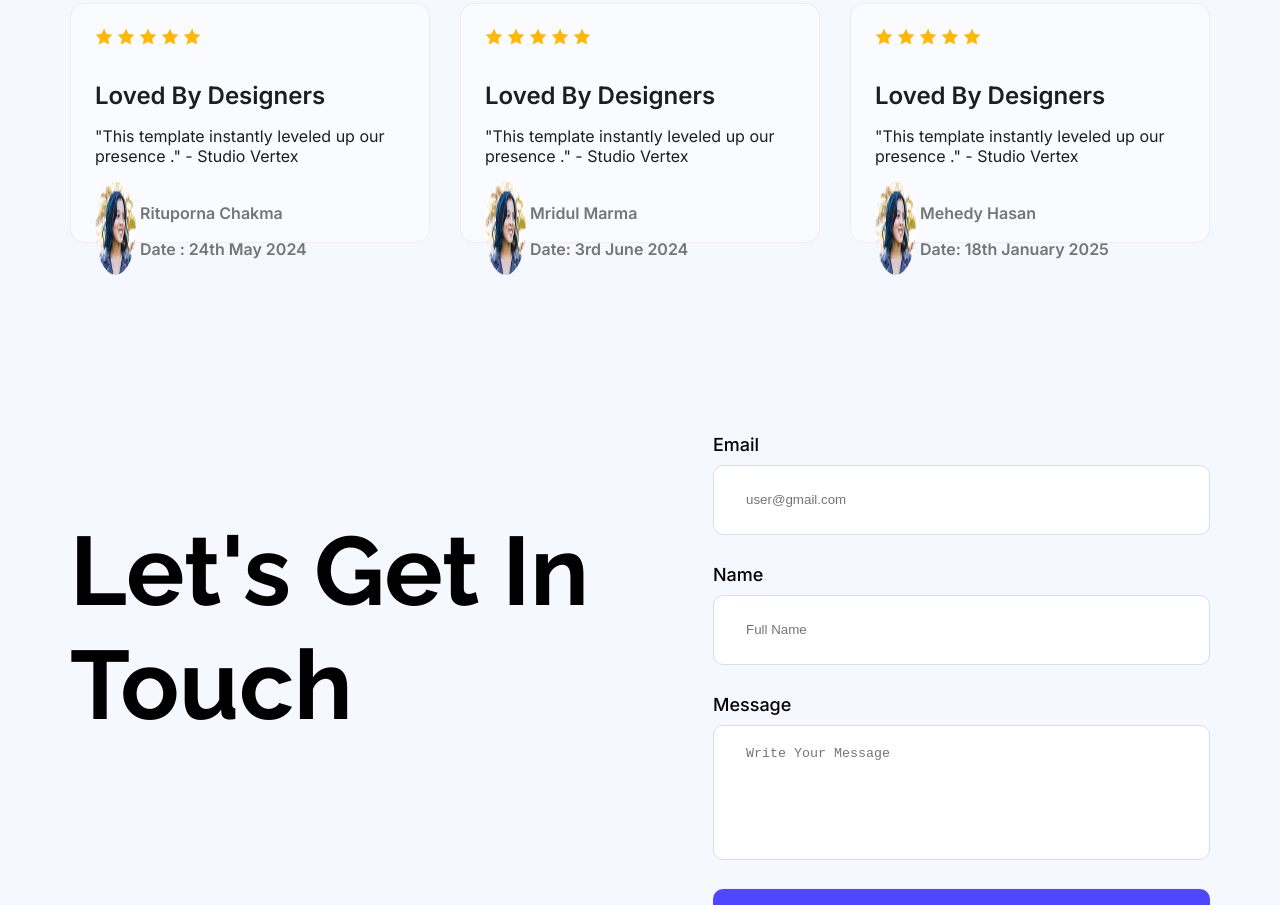
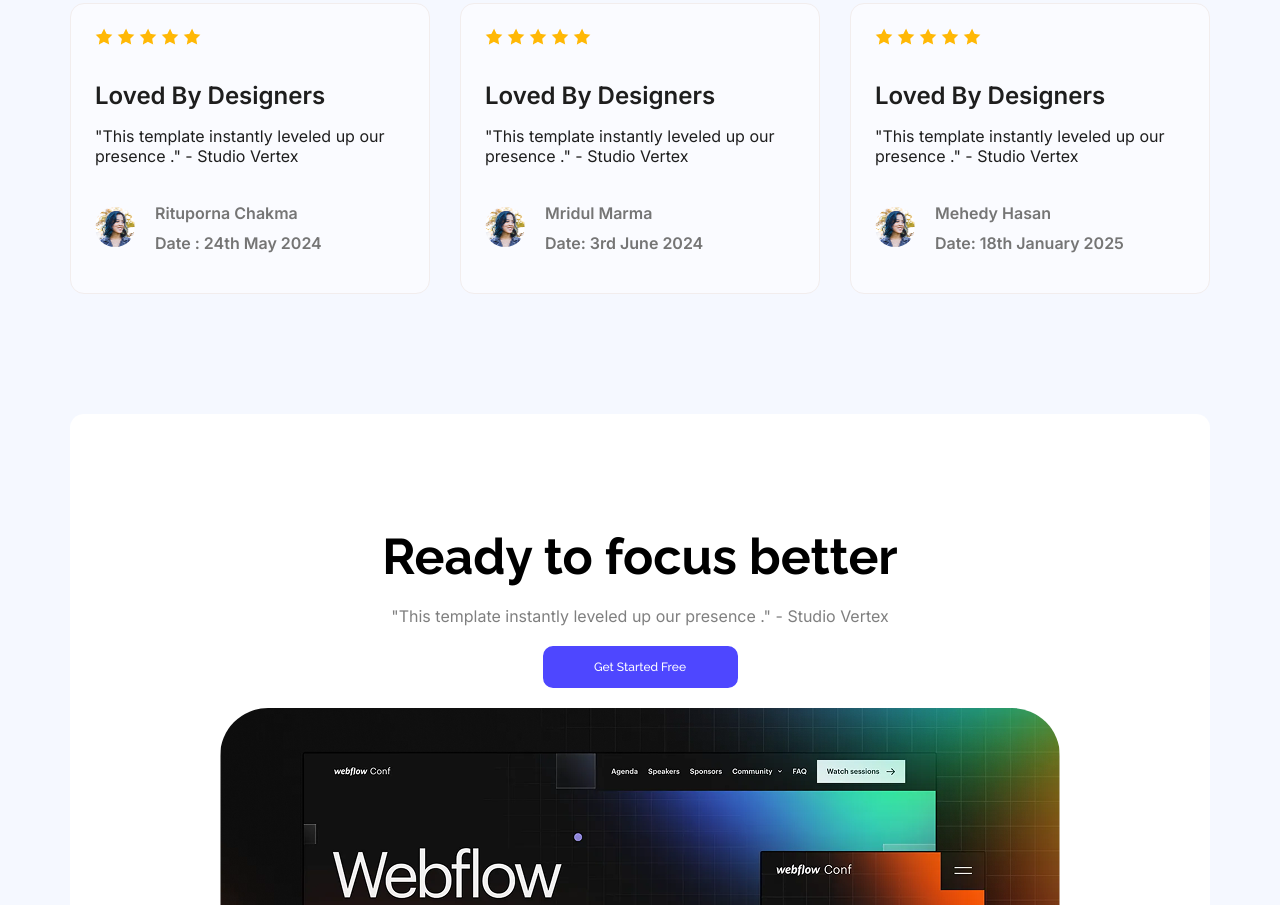
Before and after one commit to Rah-Mizanur/assainment-1-landing-launchpad, a plain HTML site: page index.html in a window 1280 px wide. Shown: the part 1895-2800 px from the top of the page. Drawn offline with Linux system fonts and the light colour scheme.

Commit message:
make some change in user feedback section

```diff
--- a/index.html
+++ b/index.html
@@ -127,16 +127,16 @@
                  </div>
             </div>
         </section>
-        <!--section class="focus-section">
+        <section class="focus-section">
             <div class="focus-container">
-                <h1>ready to focus better</h1>
+                <h1>Ready to focus better</h1>
                 <p>"This template instantly leveled up our presence ." - Studio Vertex</p>
                 <button class="btn">get started free</button>
                 <div class="focus-img">
                     <img src="./Assets/wc-big.png" alt="wc-big">
                 </div>
             </div>
-        </section-->
+        </section>
         <section class="get-in-touch-section">
             <div class="get-in-touch-container">
                 <h1> let's get in <br> touch</h1>
--- a/style.css
+++ b/style.css
@@ -35,6 +35,7 @@
     }
 
     .nav {
+        max-width: 1140px;
         display: flex;
         justify-content: space-between;
         padding: 50px 150px;
@@ -169,7 +170,7 @@
 
     .user-feedback-content-items {
         width: 360px;
-        height: 240px;
+        height: auto;
         display: flex;
         flex-direction: column;
         align-items: flex-start;
@@ -210,16 +211,22 @@
     }
 
     .reviewer img {
+        width: 40px;
+        height: 40px;
         border-radius: 50%;
-        margin-right: 4px;
+        margin-top: 25px;
+        margin-right: 20px;
+
     }
+
 
     .reviewer h4 {
         color: rgb(117, 117, 117);
         font-family: Inter;
         font-size: 16px;
         font-weight: 600;
-        text-align: left;
+        /* text-align: left; */
+        margin-bottom: 00px;
     }
 
     .reviewer p {
@@ -228,8 +235,56 @@
         font-size: 16px;
         font-weight: 600;
         text-align: left;
+        margin-top: 10px;
     }
+
     /* focus-section-starts */
+    .focus-section {
+        background: rgb(255, 255, 255);
+        max-width: 1140px;
+        margin: 120px auto;
+        border-radius: 14px;
+        text-align: center;
+    }
+
+    .focus-container {
+        padding: 71px 150px;
+        display: flex;
+        flex-direction: column;
+        gap: 20px;
+        align-items: center;
+    }
+
+    .focus-container h1 {
+        color: rgb(0, 0, 0);
+        margin-bottom: 00px;
+        font-family: Raleway;
+        font-size: 50px;
+        font-weight: 700;
+        text-align: center;
+    }
+
+    .focus-container p {
+        margin: 00px auto;
+        color: rgba(0, 0, 0, 0.5);
+        font-family: Inter;
+        font-size: 16px;
+        font-weight: 400;
+        text-align: center;
+    }
+
+    .focus-container button {
+        width: 195px;
+        color: rgb(255, 255, 255);
+        font-family: Raleway;
+        font-size: 12px;
+        font-weight: 500;
+        text-align: center;
+    }
+
+    .focus-img img {
+        border-radius: 48px;
+    }
 
     /* get-in-touch section start here  */
     .get-in-touch-section {
@@ -338,5 +393,6 @@
         font-family: Inter;
         font-size: 16px;
         font-weight: 400;
+        text-transform: capitalize;
 
     }
```
Also changed, not shown: Assets/LOGO.jpg (deleted), 1 other file.
